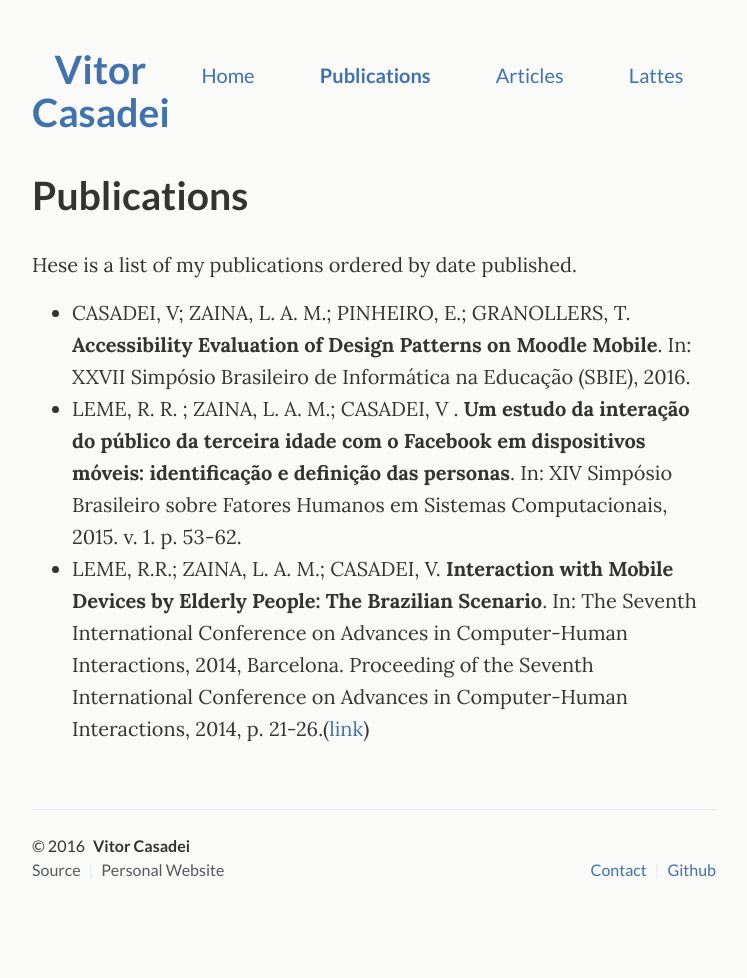
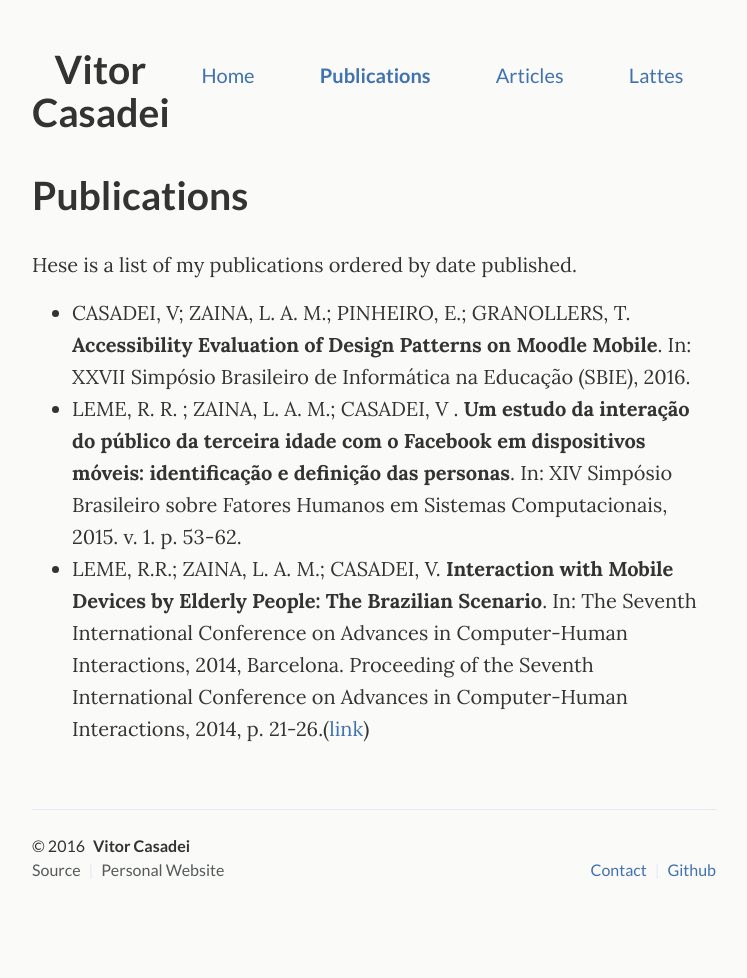
Before and after one commit to ux-leris/vitor_casadei, a Jekyll site: the page built from _pages/publications.html, in a window 1280 px wide. Shown: the whole page, without its empty margins (266-1013 px from the left). Built offline with Jekyll 4.4.1, drawn with Linux system fonts in a browser that asks for light colours.

```diff
--- a/_includes/header.html
+++ b/_includes/header.html
@@ -1,8 +1,8 @@
 <header class="site-header">
 
-  <h1 class="site-title">
+  <p class="site-title">
     Vitor Casadei
-  </h1>
+  </p>
 
   <nav class="site-nav">
     {% for link in site.navigation %}
--- a/_pages/publications.html
+++ b/_pages/publications.html
@@ -9,9 +9,9 @@ permalink: /publications/
 <p>Hese is a list of my publications ordered by date published.</p>
 
 <ul>
-  <li>CASADEI, V; ZAINA, L. A. M.; PINHEIRO, E.; GRANOLLERS, T. <b>Accessibility Evaluation of Design Patterns on Moodle Mobile</b>. In:  XXVII Simpósio Brasileiro de Informática na Educação (SBIE), 2016.</li>
-  <li>LEME, R. R. ; ZAINA, L. A. M.; CASADEI, V . <b>Um estudo da interação do público da terceira idade com o Facebook em dispositivos móveis: identificação e definição das personas</b>. In: XIV Simpósio Brasileiro sobre Fatores Humanos em Sistemas Computacionais, 2015. v. 1. p. 53-62. </li>
-  <li>LEME, R.R.; ZAINA, L. A. M.; CASADEI, V. <b>Interaction with Mobile Devices by Elderly People: The Brazilian Scenario</b>. In: The Seventh International Conference on Advances in Computer-Human Interactions, 2014, Barcelona. Proceeding of the Seventh International Conference on Advances in Computer-Human Interactions, 2014, p. 21-26.(<a href="http://www.thinkmind.org/index.php?view=article&articleid=achi_2014_1_40_20082" target=_blank>link</a>)</li>
+  <li>CASADEI, V; ZAINA, L. A. M.; PINHEIRO, E.; GRANOLLERS, T. <strong>Accessibility Evaluation of Design Patterns on Moodle Mobile</strong>. In:  XXVII Simpósio Brasileiro de Informática na Educação (SBIE), 2016.</li>
+  <li>LEME, R. R. ; ZAINA, L. A. M.; CASADEI, V . <strong>Um estudo da interação do público da terceira idade com o Facebook em dispositivos móveis: identificação e definição das personas</strong>. In: XIV Simpósio Brasileiro sobre Fatores Humanos em Sistemas Computacionais, 2015. v. 1. p. 53-62. </li>
+  <li>LEME, R.R.; ZAINA, L. A. M.; CASADEI, V. <strong>Interaction with Mobile Devices by Elderly People: The Brazilian Scenario</strong>. In: The Seventh International Conference on Advances in Computer-Human Interactions, 2014, Barcelona. Proceeding of the Seventh International Conference on Advances in Computer-Human Interactions, 2014, p. 21-26.(<a href="http://www.thinkmind.org/index.php?view=article&articleid=achi_2014_1_40_20082" target=_blank>link</a>)</li>
 </ul>
 <!--
 <div class="projects">
--- a/_sass/_site.scss
+++ b/_sass/_site.scss
@@ -98,7 +98,6 @@
   .site-title {
     float: left;
     width: 20%;
-    color: #4072af;
     margin-bottom: $spacer0;
   }
 }
--- a/_sass/_text.scss
+++ b/_sass/_text.scss
@@ -9,6 +9,15 @@ h1, h2, h3, h4, h5, h6 {
   color: inherit;
 }
 
+.site-title {
+  font-size: $fs-h1;
+  margin-top: 0;
+  margin-bottom: $spacer0;
+  font-family: $font-heading;
+  line-height: $lh-sm;
+  color: inherit;
+  font-weight: 600;
+}
 h1 { font-size: $fs-h1; }
 h2 { font-size: $fs-h2; }
 h3 { font-size: $fs-h3; }
@@ -23,6 +32,15 @@ h6 { font-size: $fs-h6; }
   h4 { font-size: $fs-md-h4; }
   h5 { font-size: $fs-md-h5; }
   h6 { font-size: $fs-md-h6; }
+  .site-title {
+    font-size: $fs-md-h1;
+    margin-top: 0;
+    margin-bottom: $spacer0;
+    font-family: $font-heading;
+    line-height: $lh-sm;
+    color: inherit;
+    font-weight: 600;
+  }
 }
 
 // TEXT - UTILS ------------------
```
Also changed, not shown: _posts/2016-08-28-sbie2016.md (+1 -1 lines).
